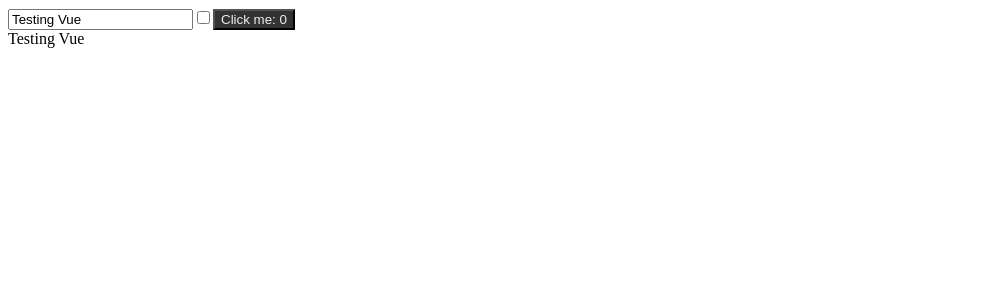
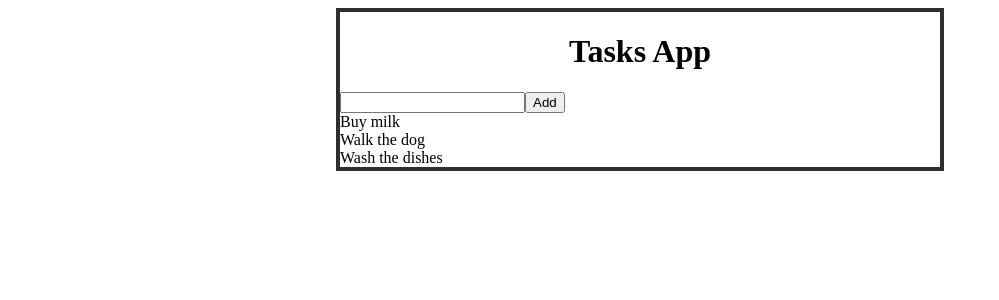
Before and after one commit to NidzaJov/vezbe-repo, a Vue app in the folder VueVezbe/tasks-app/: page / in a window 1280 px wide. Shown: the top 300 px of the page, without its empty margins (0-999 px from the left). Built offline with nearby package versions, Linux system fonts and the light colour scheme.

Commit message:
Task list start

```diff
--- a/VueVezbe/tasks-app/package.json
+++ b/VueVezbe/tasks-app/package.json
@@ -9,6 +9,7 @@
   },
   "dependencies": {
     "core-js": "^3.6.5",
+    "sass-loader": "^10.2.0",
     "vue": "^2.6.11"
   },
   "devDependencies": {
@@ -23,7 +24,6 @@
     "less": "^3.0.4",
     "less-loader": "^5.0.0",
     "node-sass": "^6.0.1",
-    "sass-loader": "^12.2.0",
     "vue-template-compiler": "^2.6.11"
   }
 }
--- a/VueVezbe/tasks-app/src/App.vue
+++ b/VueVezbe/tasks-app/src/App.vue
@@ -1,31 +1,55 @@
 <template>
   <div id="app">
-    <input type="text" v-model="message"/>
-    <input type="checkbox" v-model="check">
-    <custom-button :myCount="count" @click-on-button="incrementCount"/>
-    <div>{{ message }}</div>
+    <h1 class="title">Tasks App</h1>
+    <task-form @add-task="addTaskHandler"/>
+    <task-list :tasks="tasksData"/>
   </div>
 </template>
 
 <script>
-import CustomButton from './components/CustomButton.vue';
+import TaskForm from './components/TaskForm.vue';
+import TaskList from './components/TaskList.vue';
+
+let idCounter = 0;
+const generateId = function () {
+  idCounter += 1;
+  return idCounter;
+};
 
 export default {
   name: 'App',
   components: {
-    CustomButton,
+    TaskForm, TaskList,
   },
   data() {
     return {
-      count: 0,
-      message: 'Testing Vue',
-      check: false,
+      tasksData: [
+        { id: generateId(), text: 'Buy milk', done: false },
+        { id: generateId(), text: 'Walk the dog', done: false },
+        { id: generateId(), text: 'Wash the dishes', done: false },
+      ],
     };
   },
   methods: {
-    incrementCount(eventData) {
-      this.count += eventData.amount;
+    addTaskHandler(info) {
+      const newTask = { id: generateId(), text: info.text, done: false };
+      this.taskData.push(newTask);
     },
   },
 };
 </script>
+
+<style lang="scss" scoped>
+@import "./styles/variables.scss";
+
+#app {
+  width: 600px;
+  border: 4px solid $border-color;
+  margin: auto;
+
+  .title {
+    text-align: center;
+  }
+}
+</style>
+<style lang="scss" src="./styles/global.scss"></style>
--- a/VueVezbe/tasks-app/src/components/CustomButton.vue
+++ /dev/null
@@ -1,41 +0,0 @@
-<template>
-    <button @click="handleClick" class="custom-button">
-        <span class="button-text">
-            Click me: {{ doubleCount }}
-        </span>
-    </button>
-</template>
-
-<script>
-export default {
-  name: 'CustomButton',
-  props: {
-    myCount: {
-      type: Number,
-    },
-  },
-  methods: {
-    handleClick() {
-      this.$emit('click-on-button', { amount: 1 });
-    },
-  },
-  computed: {
-    doubleCount() {
-      return this.myCount * 2;
-    },
-  },
-};
-</script>
-
-<style lang='less' scoped>
-@button-color: #333333;
-@text-color: #EEEEEE;
-
-.custom-button {
-    background-color: @button-color;
-
-    .button-text {
-        color: @text-color
-    }
-}
-</style>
--- /dev/null
+++ b/VueVezbe/tasks-app/src/components/SingleTask.vue
@@ -0,0 +1,20 @@
+<template>
+    <div class="single-task">
+        {{task.text}}
+        </div>
+</template>
+
+<script>
+export default {
+  name: 'SingleTask',
+  props: {
+    task: {
+      type: Object,
+    },
+  },
+};
+</script>
+
+<style lang="less" scoped>
+
+</style>
--- /dev/null
+++ b/VueVezbe/tasks-app/src/components/TaskForm.vue
@@ -0,0 +1,26 @@
+<template>
+    <div class="task-form">
+      <input type="text" v-model="taskText">
+      <button @click="addTaskHandler">Add</button>
+    </div>
+</template>
+
+<script>
+export default {
+  name: 'TaskForm',
+  data() {
+    return {
+      taskText: '',
+    };
+  },
+  methods: {
+    addTaskHandler() {
+      this.$emit('add-task', { text: this.taskText });
+    },
+  },
+};
+</script>
+
+<style lang="less" scoped>
+
+</style>
--- /dev/null
+++ b/VueVezbe/tasks-app/src/components/TaskList.vue
@@ -0,0 +1,25 @@
+<template>
+<div class="task-list">
+  <single-task v-for="task in tasks" :key="task.id" :task="task"/>
+</div>
+
+</template>
+
+<script>
+import SingleTask from './SingleTask.vue';
+
+export default {
+  name: 'TaskList',
+  components:
+    { SingleTask },
+  props: {
+    tasks: {
+      type: Array,
+    },
+  },
+};
+</script>
+
+<style lang="less" scoped>
+
+</style>
--- /dev/null
+++ b/VueVezbe/tasks-app/src/styles/global.scss
@@ -0,0 +1,9 @@
+@import "./variables.scss";
+
+.ps {
+    padding: $padding-s;
+}
+
+.pl {
+    padding: $padding-l;
+}
--- /dev/null
+++ b/VueVezbe/tasks-app/src/styles/variables.scss
@@ -0,0 +1,5 @@
+$border-color: #2f2f2f;
+$text-color: #333333;
+$background-color: #cccccc;
+$padding-s: 4px;
+$padding-l: $padding-s * 3;
```
Also changed, not shown: 1 other file (tests, documents, lock files or other folders).
